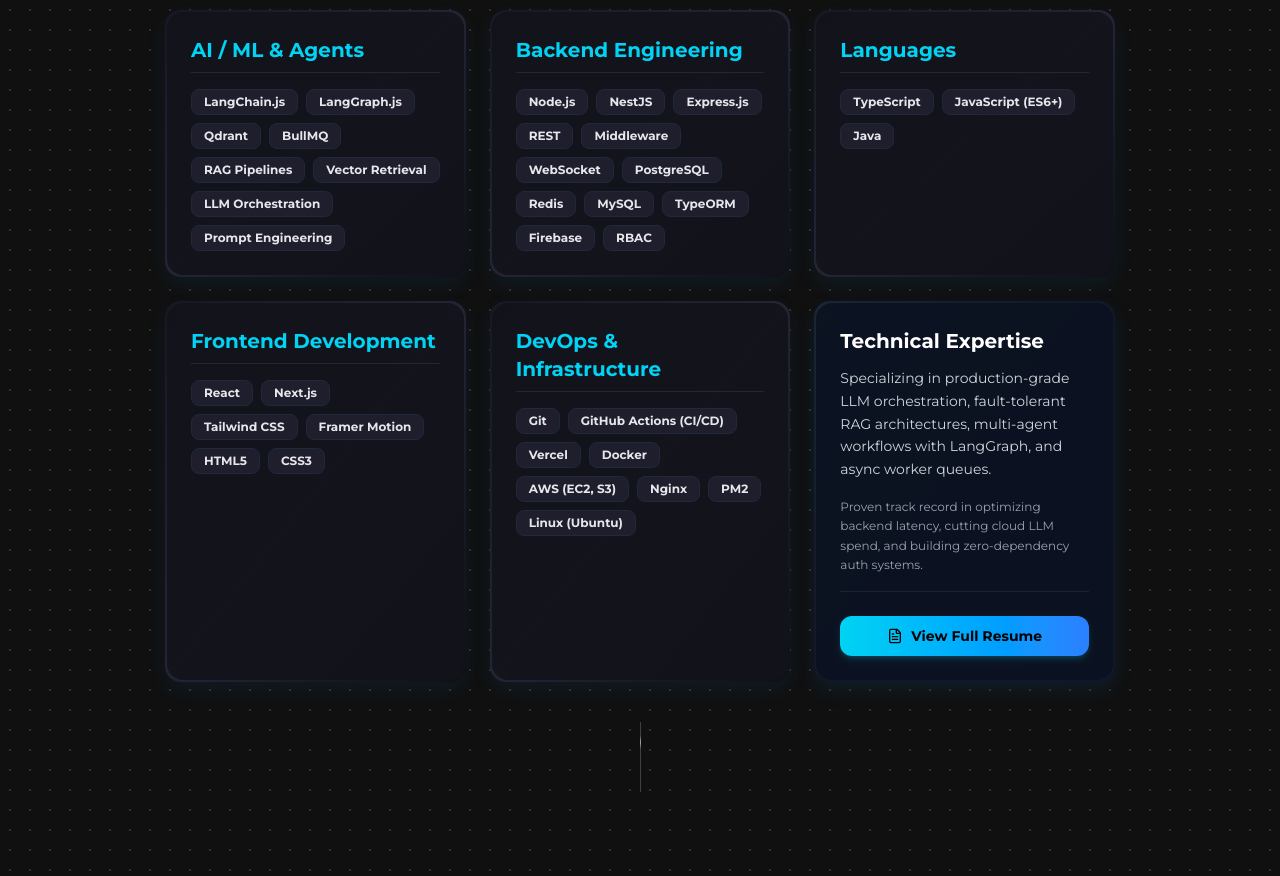
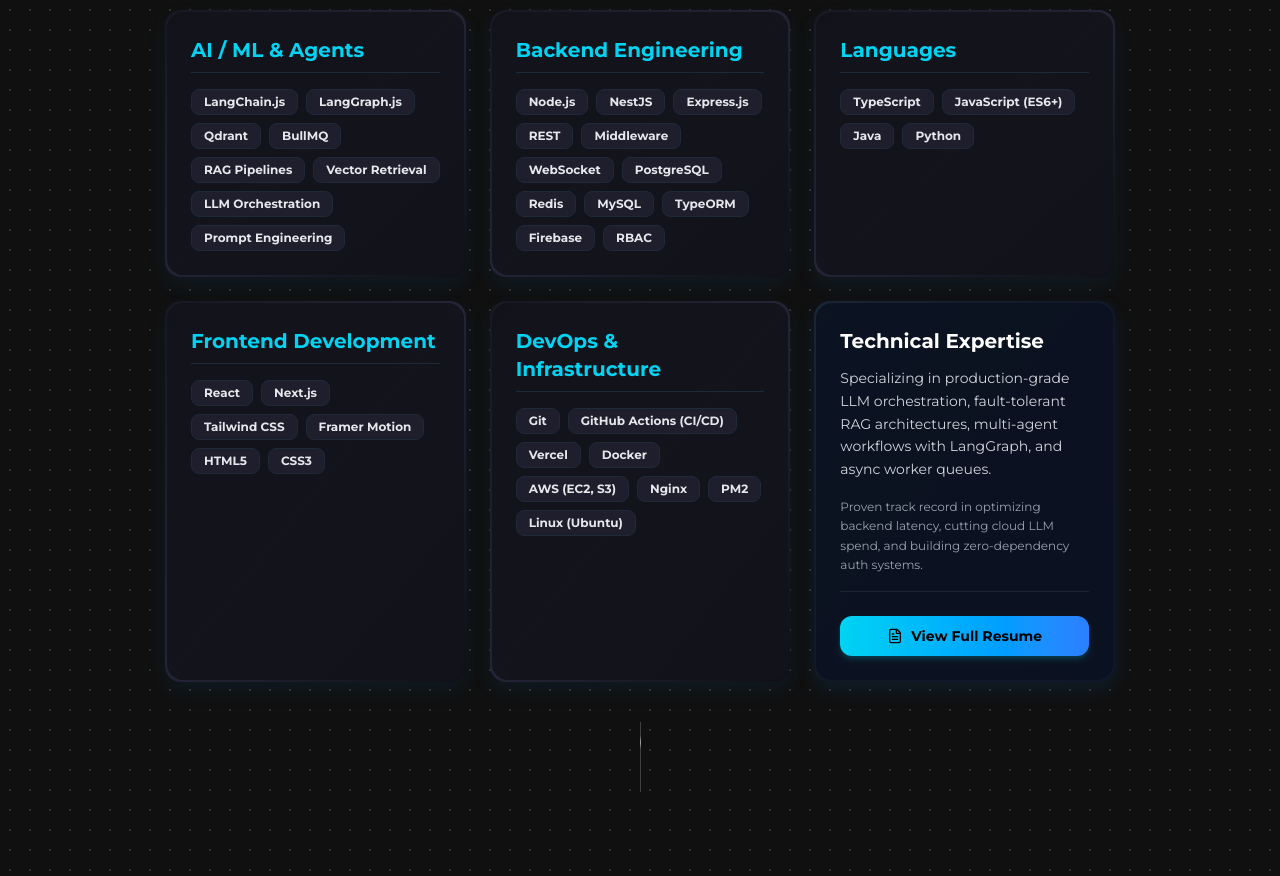
Before and after one commit to SrishtiDev/Portfolio, a React (Vite) app: page / in a window 1280 px wide. Shown: the part 2700-3576 px from the top of the page. Built offline with nearby package versions, Linux system fonts and the light colour scheme.

Commit message:
updated my portfolio with new projects and experience

```diff
--- a/src/components/Skills.jsx
+++ b/src/components/Skills.jsx
@@ -12,7 +12,7 @@
   },
   {
     title: "Languages",
-    skills: ["TypeScript", "JavaScript (ES6+)", "Java"]
+    skills: ["TypeScript", "JavaScript (ES6+)", "Java", "Python"]
   },
   {
     title: "Frontend Development",
```
Also changed, not shown: 1 other file (tests, documents, lock files or other folders).
